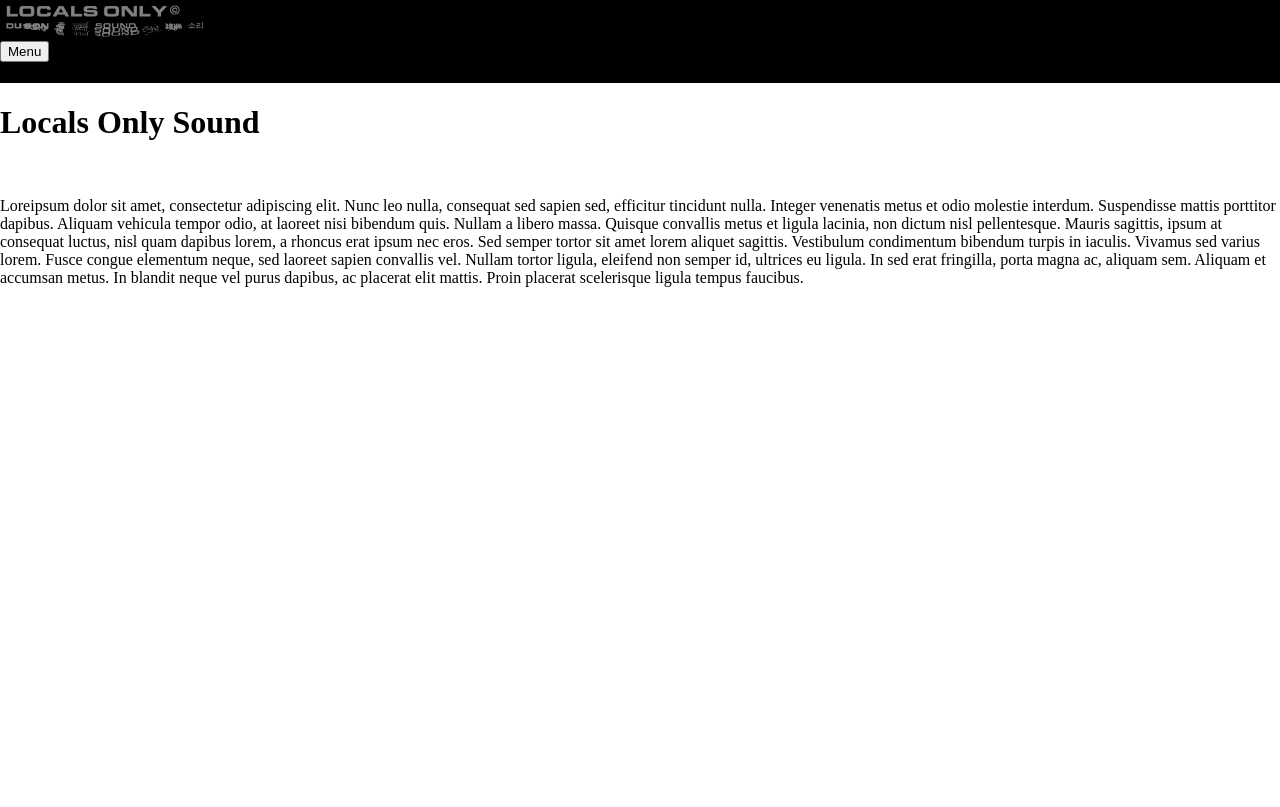
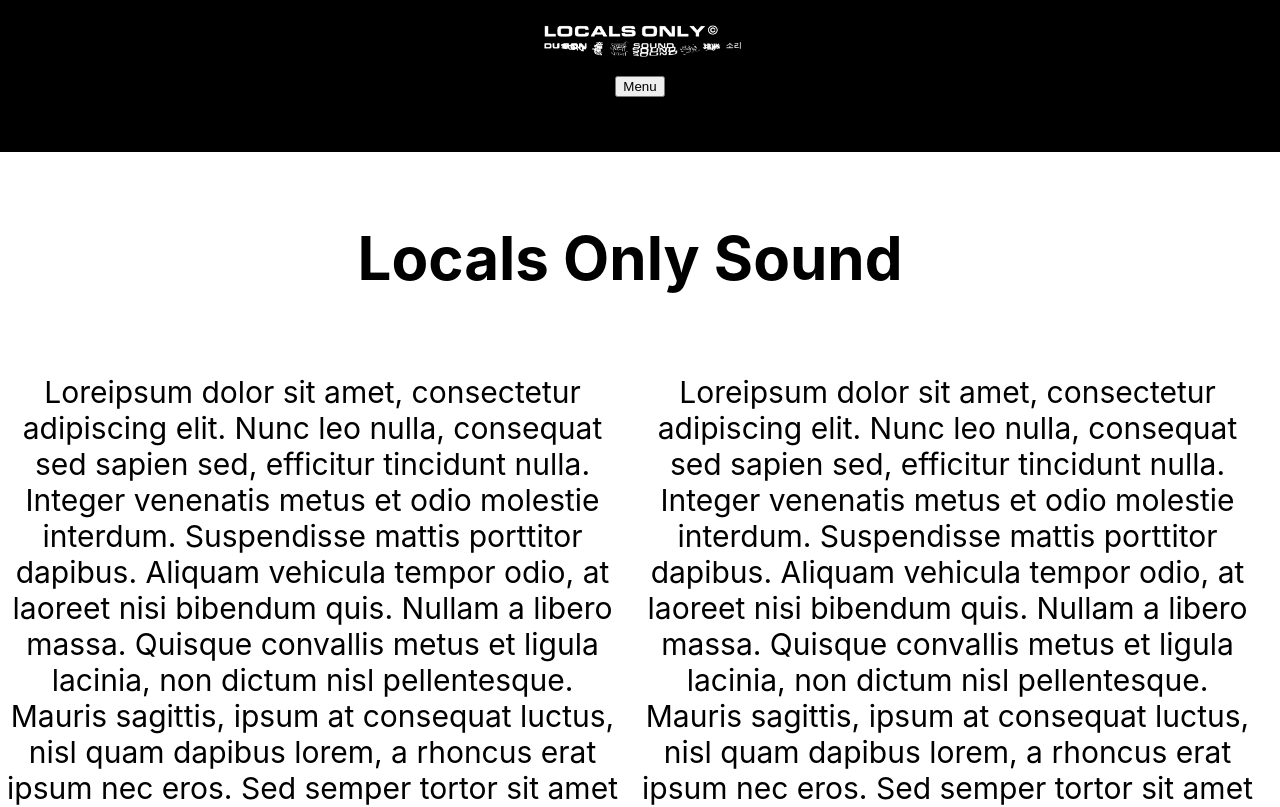
Before and after one commit to igniscyan/lofe, a React (Create React App) app: page / in a window 1280 px wide. Shown: the top 807 px of the page. Built offline with nearby package versions, Linux system fonts and the light colour scheme.

Commit message:
CSS Grid shaping up

```diff
--- a/src/Components/App/App.css
+++ b/src/Components/App/App.css
@@ -1,38 +1,19 @@
-.App {
-  text-align: center;
+.app-container {
+  display: grid;
+  grid-template-columns: 1fr auto;
+  grid-template-rows: auto 1fr auto;
+  grid-gap: 10px;
+  height: 100vh
 }
 
-.App-logo {
-  height: 40vmin;
-  pointer-events: none;
+.header {
+  grid-column: 1 / 4;
+  grid-row: 1 / 2;
 }
 
-@media (prefers-reduced-motion: no-preference) {
-  .App-logo {
-    animation: App-logo-spin infinite 20s linear;
-  }
+.app-container > div {
+  background-color: rgba(255, 255, 255, 0.8);
+  text-align: center;
+  padding: 20px 0;
+  font-size: 30px;
 }
-
-.App-header {
-  background-color: #282c34;
-  min-height: 100vh;
-  display: flex;
-  flex-direction: column;
-  align-items: center;
-  justify-content: center;
-  font-size: calc(10px + 2vmin);
-  color: white;
-}
-
-.App-link {
-  color: #61dafb;
-}
-
-@keyframes App-logo-spin {
-  from {
-    transform: rotate(0deg);
-  }
-  to {
-    transform: rotate(360deg);
-  }
-}
--- a/src/Components/App/App.js
+++ b/src/Components/App/App.js
@@ -2,6 +2,7 @@
 //import logo from '../../../public/logo.png';
 import "./App.css";
 import { NavBar } from "../NavBar/NavBar";
+import "../NavBar/NavBar.css"
 import { PageContent } from "../PageContent/PageContent";
 //Commenting this line out until it's used
 //import { Player } from '../Player/Player';
@@ -47,11 +48,11 @@
 
   render() {
     return (
-      <div>
-        <div style={NavBarStyle} className="">
+      <div className="app-container">
+        <div style={NavBarStyle} className="header">
           <NavBar handleClick={this.updatePageContent} />
         </div>
-        <div className="" style={PageContentStyle}>
+        <div>
           <PageContent page={this.state.page} />
         </div>
       </div>
--- a/src/Components/Nav/Nav.css
+++ b/src/Components/Nav/Nav.css
@@ -0,0 +1 @@
+.hnav {grid-area: hnav;}
--- a/src/Components/Nav/Nav.js
+++ b/src/Components/Nav/Nav.js
@@ -1,9 +1,9 @@
 import React from "react";
 import { animated, useSpring } from "react-spring";
-
+import "./Nav.css"
 export const Nav = ({ style, handleClick }) => {
   return (
-    <animated.div className="nav-wrapper" style={style}>
+    <animated.div className="hnav" style={style}>
       <nav>
         <button onClick={handleClick} value="Home">
           Home
--- a/src/Components/NavBar/NavBar.css
+++ b/src/Components/NavBar/NavBar.css
@@ -0,0 +1,12 @@
+/* @import "../App/App.css";
+
+
+.navItem {
+    grid-area: nav;
+    display: flex;
+} */
+
+.side {
+  grid-column: 2 / 3;
+  grid-row: 3 / 4;
+}
--- a/src/Components/NavBar/NavBar.js
+++ b/src/Components/NavBar/NavBar.js
@@ -61,7 +61,9 @@
           <button className="" onClick={() => setNavOpen(!isNavOpen)}>
             Menu
           </button>
-          <Nav style={navSpring} handleClick={handleClick} />
+          <div className="side">
+            <Nav style={navSpring} handleClick={handleClick} />
+          </div>
         </div>
       </div>
     </div>
--- a/src/Components/PageContent/PageContent.css
+++ b/src/Components/PageContent/PageContent.css
@@ -0,0 +1,25 @@
+@import "../App/App.css";
+
+.Home {
+  display: grid;
+  grid-template-columns: repeat(2, 1fr);
+  grid-template-rows: repeat(2, auto);
+  grid-gap: 10px;
+  /* height: 100vh; */
+}
+
+.title {
+    grid-column: 1 / 3;
+    grid-row: 1 / 2;
+    position: center;
+}
+
+.textone{
+    grid-column: 1 / 2;
+    grid-row: 2 / 3;
+}
+
+.texttwo {
+    grid-column: 2 / 3;
+    grid-row: 2 / 3;
+}
--- a/src/Components/PageContent/PageContent.js
+++ b/src/Components/PageContent/PageContent.js
@@ -13,11 +13,29 @@
     switch (this.props.page) {
       case "Home":
         return (
-          <div className="replace">
-            <div className="replace">
-              <h1>Locals Only Sound</h1>
-              <br />
+          <div className="Home">
+              <h1 className="title">Locals Only Sound</h1>
+              <div className="textone">
                 <p>
+                  Loreipsum dolor sit amet, consectetur adipiscing elit. Nunc leo
+                  nulla, consequat sed sapien sed, efficitur tincidunt nulla.
+                  Integer venenatis metus et odio molestie interdum. Suspendisse
+                  mattis porttitor dapibus. Aliquam vehicula tempor odio, at
+                  laoreet nisi bibendum quis. Nullam a libero massa. Quisque
+                  convallis metus et ligula lacinia, non dictum nisl pellentesque.
+                  Mauris sagittis, ipsum at consequat luctus, nisl quam dapibus
+                  lorem, a rhoncus erat ipsum nec eros. Sed semper tortor sit amet
+                  lorem aliquet sagittis. Vestibulum condimentum bibendum turpis
+                  in iaculis. Vivamus sed varius lorem. Fusce congue elementum
+                  neque, sed laoreet sapien convallis vel. Nullam tortor ligula,
+                  eleifend non semper id, ultrices eu ligula. In sed erat
+                  fringilla, porta magna ac, aliquam sem. Aliquam et accumsan
+                  metus. In blandit neque vel purus dapibus, ac placerat elit
+                  mattis. Proin placerat scelerisque ligula tempus faucibus.
+                </p>
+              </div>
+              <div className="texttwo">
+                <p className="texttwo">
                   Loreipsum dolor sit amet, consectetur adipiscing elit. Nunc leo
                   nulla, consequat sed sapien sed, efficitur tincidunt nulla.
                   Integer venenatis metus et odio molestie interdum. Suspendisse
```
Lines whose indentation alone changed are shown as unchanged.
